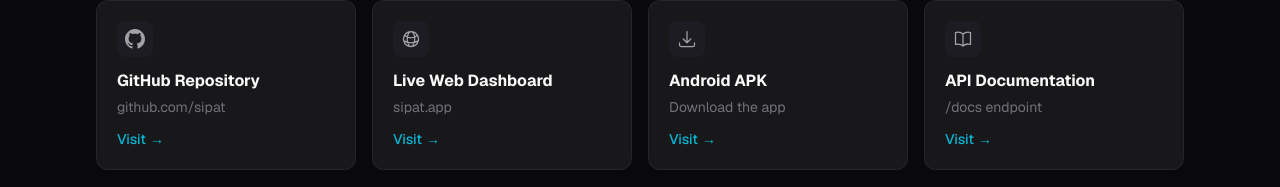
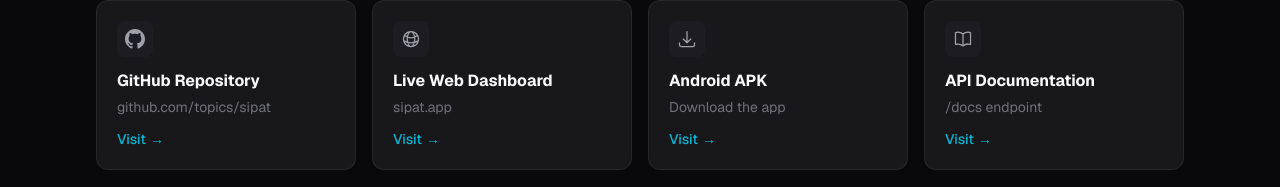
Before and after one commit to eduardodfran/sipat-web, a Next.js app: page /about in a window 1280 px wide. Shown: the part 3695-3882 px from the top of the page. Built offline with nearby package versions, Linux system fonts and the light colour scheme; no server answers.

Commit message:
feat: update GitHub resource link to point to topics for better visibility

```diff
--- a/src/app/about/page.tsx
+++ b/src/app/about/page.tsx
@@ -109,8 +109,8 @@ const TECH_STACK = [
 const RESOURCES = [
   {
     title: 'GitHub Repository',
-    description: 'github.com/sipat',
-    href: 'https://github.com/sipat',
+    description: 'github.com/topics/sipat',
+    href: 'https://github.com/topics/sipat',
     icon: (
       <svg className="h-5 w-5" fill="currentColor" viewBox="0 0 24 24">
         <path d="M12 0c-6.626 0-12 5.373-12 12 0 5.302 3.438 9.8 8.207 11.387.599.111.793-.261.793-.577v-2.234c-3.338.726-4.033-1.416-4.033-1.416-.546-1.387-1.333-1.756-1.333-1.756-1.089-.745.083-.729.083-.729 1.205.084 1.839 1.237 1.839 1.237 1.07 1.834 2.807 1.304 3.492.997.107-.775.418-1.305.762-1.604-2.665-.305-5.467-1.334-5.467-5.931 0-1.311.469-2.381 1.236-3.221-.124-.303-.535-1.524.117-3.176 0 0 1.008-.322 3.301 1.23.957-.266 1.983-.399 3.003-.404 1.02.005 2.047.138 3.006.404 2.291-1.552 3.297-1.23 3.297-1.23.653 1.653.242 2.874.118 3.176.77.84 1.235 1.911 1.235 3.221 0 4.609-2.807 5.624-5.479 5.921.43.372.823 1.102.823 2.222v3.293c0 .319.192.694.801.576 4.765-1.589 8.199-6.086 8.199-11.386 0-6.627-5.373-12-12-12z"/>
```
